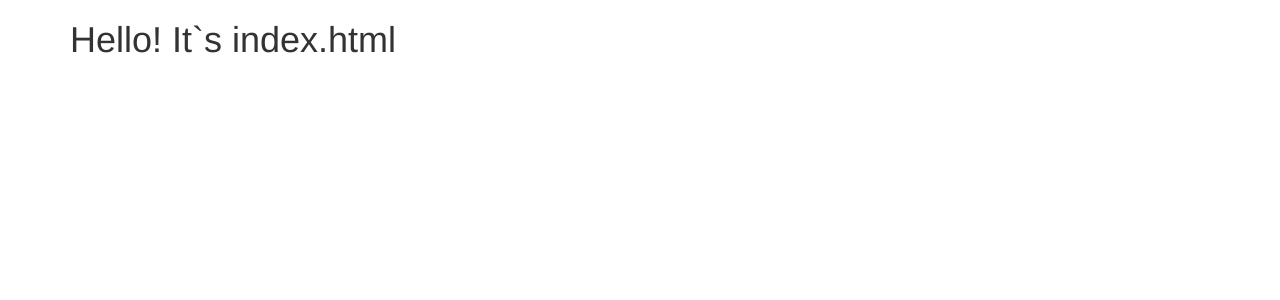
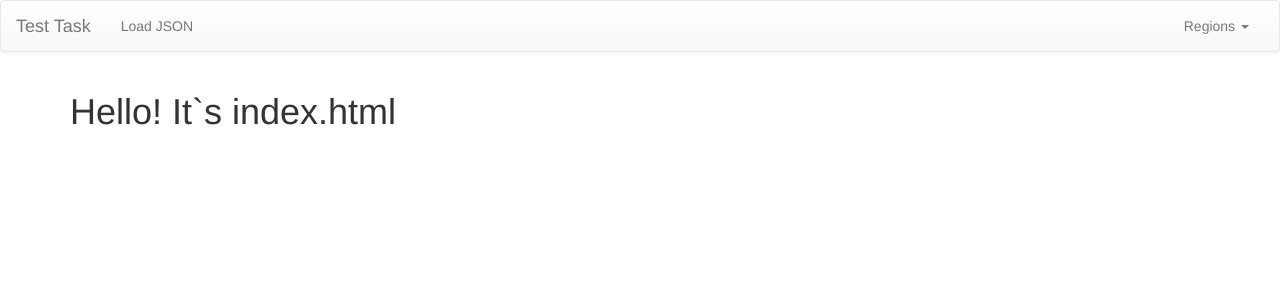
Before and after one commit to Tyapkin/dcod, a Django app: page / in a window 1280 px wide. Shown: the top 300 px of the page. Run offline with Django 3.2, Linux system fonts and the light colour scheme; some libraries are stand-ins or nearby versions.

Commit message:
navbar done

```diff
--- a/templates/base.html
+++ b/templates/base.html
@@ -12,13 +12,53 @@
 
     <!-- Bootstrap Core CSS -->
     <link href="{% static 'css/bootstrap.min.css' %}" rel="stylesheet">
+    <link rel="stylesheet" href="{% static 'css/bootstrap-theme.min.css' %}">
 </head>
 <body>
-    <div class="container">
-        {% block content %}
-        <!-- HTML -->
-        {% endblock %}
-    </div>
+<nav class="navbar navbar-default">
+    <div class="container-fluid">
+        <!-- Brand and toggle get grouped for better mobile display -->
+        <div class="navbar-header">
+            <button type="button" class="navbar-toggle collapsed"
+                    data-toggle="collapse"
+                    data-target="#bs-example-navbar-collapse-1"
+                    aria-expanded="false">
+                <span class="sr-only">Toggle navigation</span>
+                <span class="icon-bar"></span>
+                <span class="icon-bar"></span>
+                <span class="icon-bar"></span>
+            </button>
+            <a class="navbar-brand" href="{% url 'index' %}">Test Task</a>
+        </div>
+
+        <!-- Collect the nav links, forms, and other content for toggling -->
+        <div class="collapse navbar-collapse" id="bs-example-navbar-collapse-1">
+            <ul class="nav navbar-nav">
+                <li><a href="#">Load JSON</a></li>
+            </ul>
+
+            <ul class="nav navbar-nav navbar-right">
+                <li class="dropdown">
+                    <a href="#" class="dropdown-toggle" data-toggle="dropdown"
+                       role="button" aria-haspopup="true" aria-expanded="false">Regions
+                        <span class="caret"></span></a>
+                    <ul class="dropdown-menu">
+                        <li><a href="#">Region1</a></li>
+                        <li><a href="#">Region2</a></li>
+                        <li><a href="#">Region3</a></li>
+                    </ul>
+                </li>
+            </ul>
+        </div><!-- /.navbar-collapse -->
+    </div><!-- /.container-fluid -->
+</nav>
+<div class="container">
+    {% block content %}
+    <!-- HTML -->
+    {% endblock %}
+</div>
+
+<script src="https://ajax.googleapis.com/ajax/libs/jquery/1.12.4/jquery.min.js"></script>
 <script src="{% static 'js/bootstrap.min.js' %}"></script>
 </body>
 </html>
```
